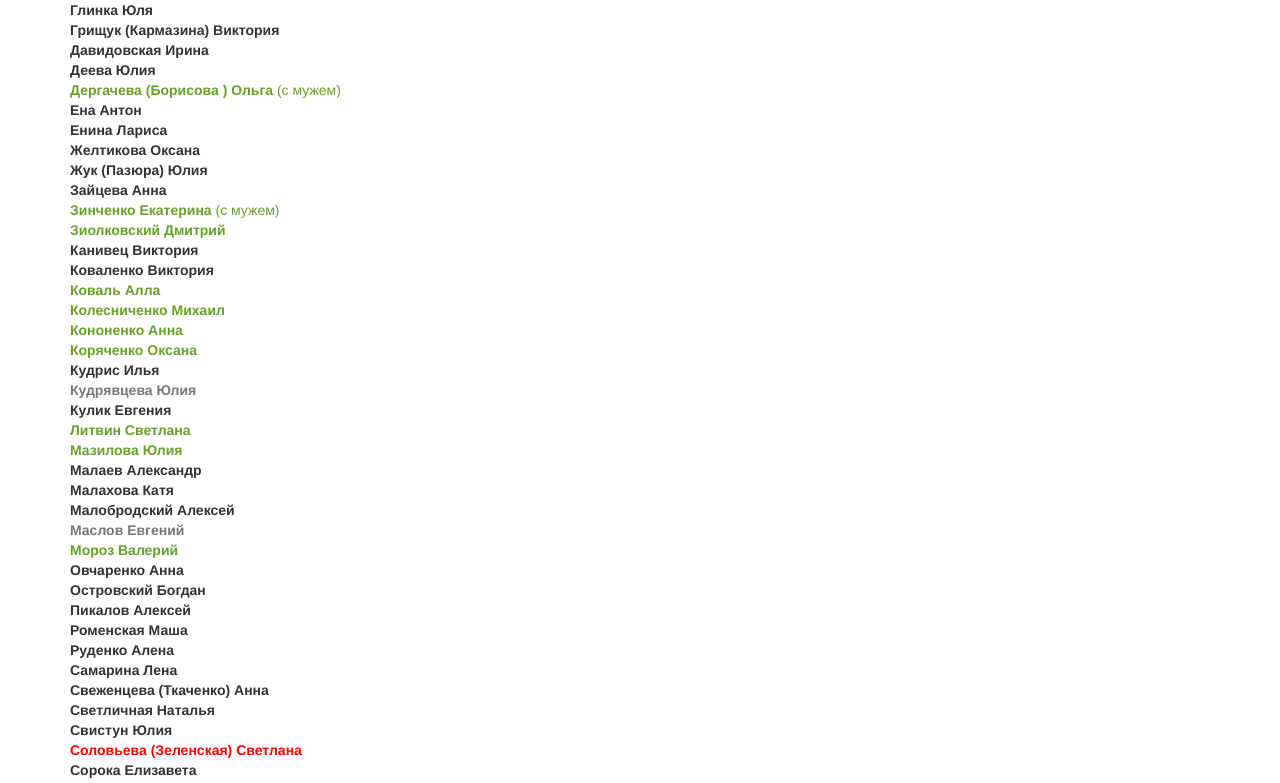
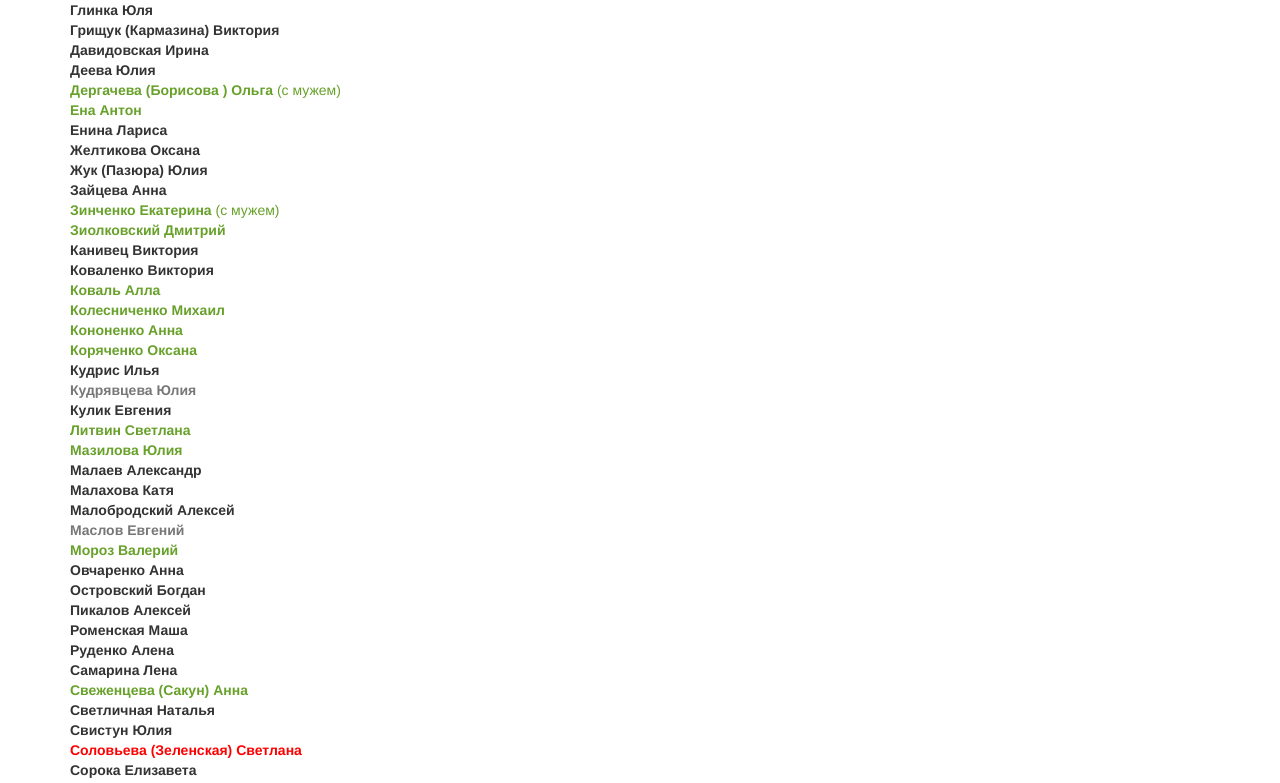
Before and after one commit to dmzio/chem1999, a Jekyll site: the page built from peoples.html, in a window 1280 px wide. Shown: the part 456-1239 px from the top of the page. Built offline with Jekyll 4.4.1, drawn with Linux system fonts in a browser that asks for light colours; nearby versions of some CDN libraries; Markdown is read by kramdown in place of the engine named in the settings.

Commit message:
people status changed

```diff
--- a/_data/peoples.yml
+++ b/_data/peoples.yml
@@ -58,10 +58,10 @@
   name:    Анна
   s_name:    Игоревна
   status: wants
-- l_name:    Свеженцева (Ткаченко)
+- l_name:    Свеженцева (Сакун)
   name:    Анна
   s_name:    Викторовна
-  status: none
+  status: wants
 - l_name:    Жук (Пазюра)
   name:    Юлия
   s_name:    Ивановна
@@ -178,7 +178,7 @@
 - l_name:    Ена
   name:    Антон
   s_name:    Валерьевич
-  status: none
+  status: wants
 - l_name:    Брылева
   name:    Екатерина
   s_name:    Юрьевна
```
